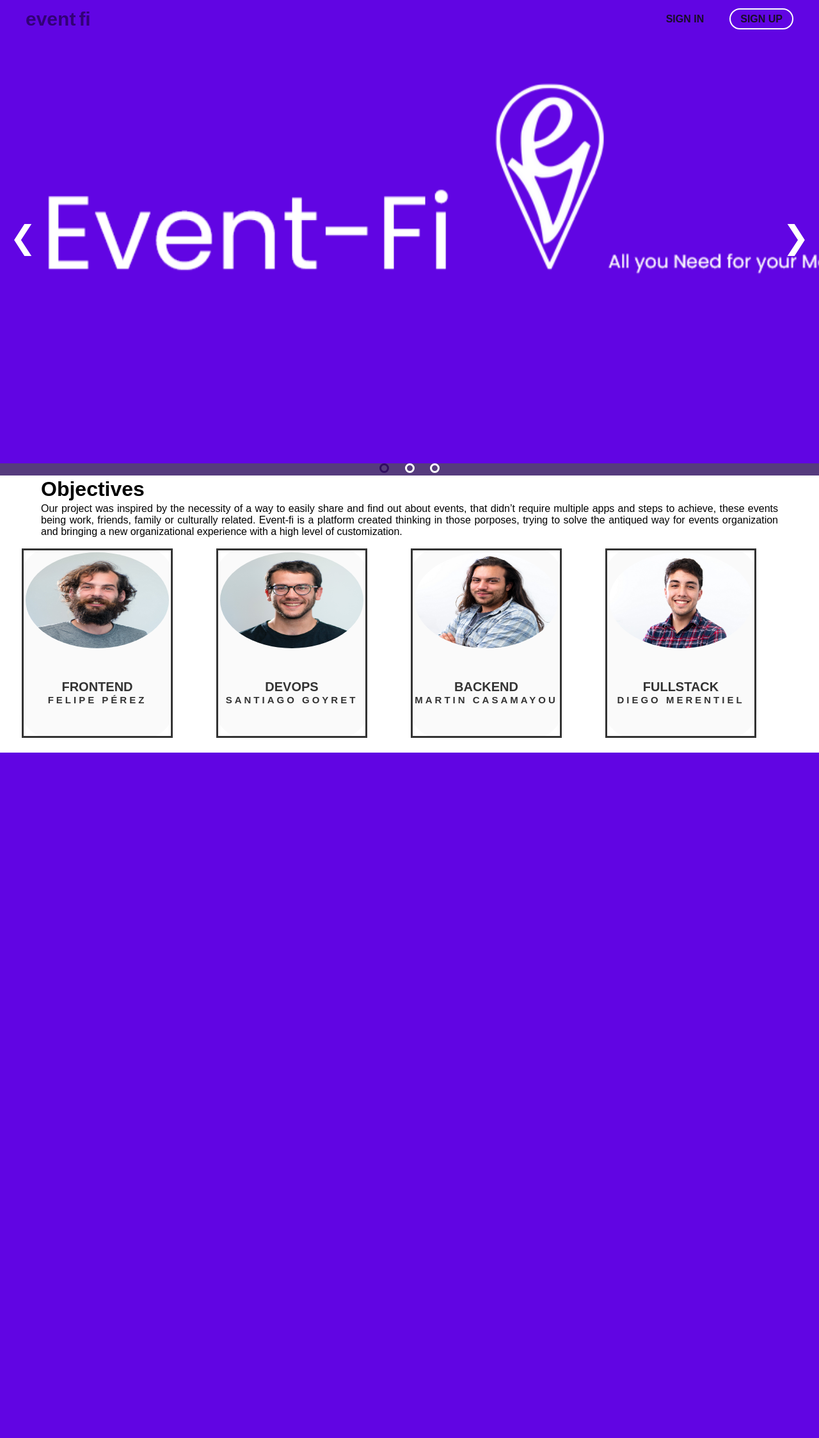
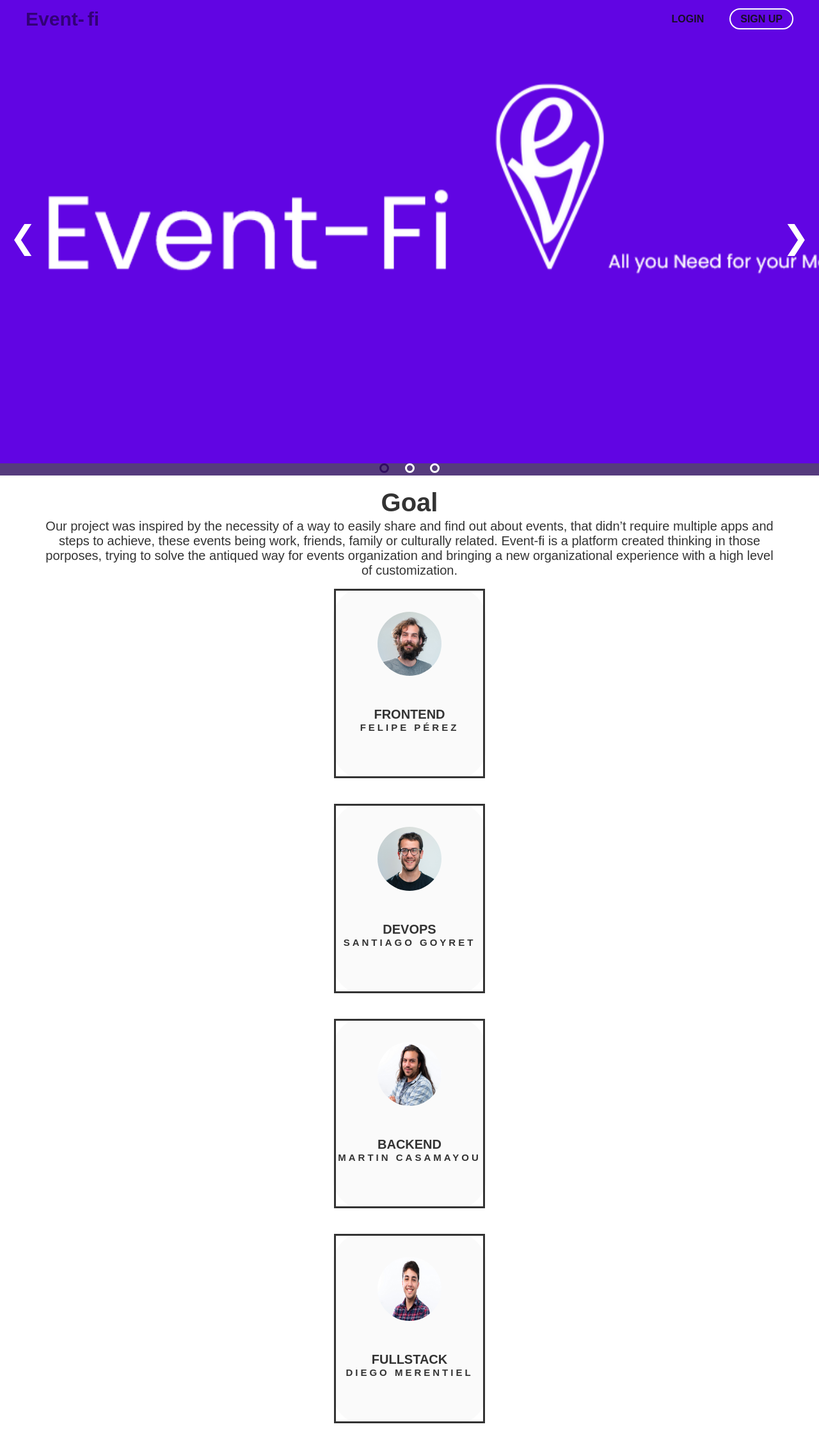
Before and after one commit to sgoyret/Event-fi, a Flask app: page / in a window 1280 px wide. Shown: the whole page at 64% size. Before the commit the page ends 1176 px from the top, so only its background shows below. Run offline with Flask 2, Linux system fonts and the light colour scheme.

Commit message:
Fixed issues with landing

```diff
--- a/static/styles/card.css
+++ b/static/styles/card.css
@@ -41,9 +41,9 @@
 }
 #img-card{
     border-radius: 50%;
-    width:100%;
-    height:150px;
-
+    width:100px;
+    height:100px;
+    margin-top: 30px;
 }
 .card__front::before{
     content: '';
@@ -81,9 +81,12 @@
   .card__back {
     transform: rotateY(.5turn);
     color: var(--clr);
-    background: #6105e3;
+    background: #ffffff;
+    display: flex;
     border-radius: 50px;
     color: #333;
+    align-items: center;
+    justify-content: center;
   }
   .card__back::before {
     content: '';
@@ -97,7 +100,12 @@
     transform:translateZ(48px);
     color: #333;
   }
-
+#objectives {
+    color: #333;
+    margin-top: 20px;
+    text-align: center;
+    font-size: 20px;
+}
 /*  @media screen and (min-width: 800px) {
     .card__content{
         width:260px;
@@ -114,6 +122,15 @@
     }
   }*/
 @media screen and (min-width:320px){
+    .card {
+        display: flex;
+        flex-direction: column;
+        align-items: center;
+    }
+    p {
+        margin: 0%;
+        padding: 0;
+    }
     .card__content{
         width:5em;
         height:150px;
--- a/templates/landing.html
+++ b/templates/landing.html
@@ -8,13 +8,13 @@
     <link rel="stylesheet" href="/static/styles/objetives.css">
     <link rel="stylesheet" href="/static/styles/card.css">
     <link href='https://unpkg.com/boxicons@2.1.2/css/boxicons.min.css' rel='stylesheet'>
-    <title>Eventify</title>
+    <title>Event-fi</title>
 </head>
 <body>
   <header>
-    <div id="logo">event<a id="logo-s">fi</a></div>
+    <div id="logo">Event-<a id="logo-s">fi</a></div>
     <span class="sign"><a class="act" href="#">SIGN UP</a></span>
-    <span class="sign"><a href="#">SIGN IN</a></span>
+    <span class="sign"><a href="#">LOGIN</a></span>
 </header>
 
 <div class="slider">
@@ -45,7 +45,7 @@
 
 </div>
 <div id="objectives">
-    <h1 class="objective-title">Objectives</h1>
+    <h1 class="objective-title">Goal</h1>
     <p class="objective">Our project was inspired by the necessity of a way to easily share and find out about events,
       that didn’t require multiple apps and steps to achieve, these events being work, friends, family or culturally related.
       Event-fi is a platform created thinking in those porposes, trying to solve the antiqued way for events organization and bringing
```
